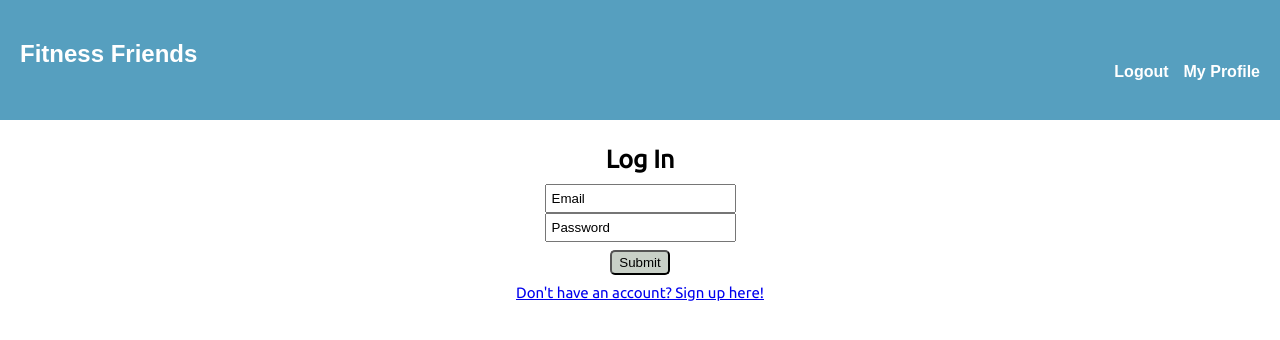
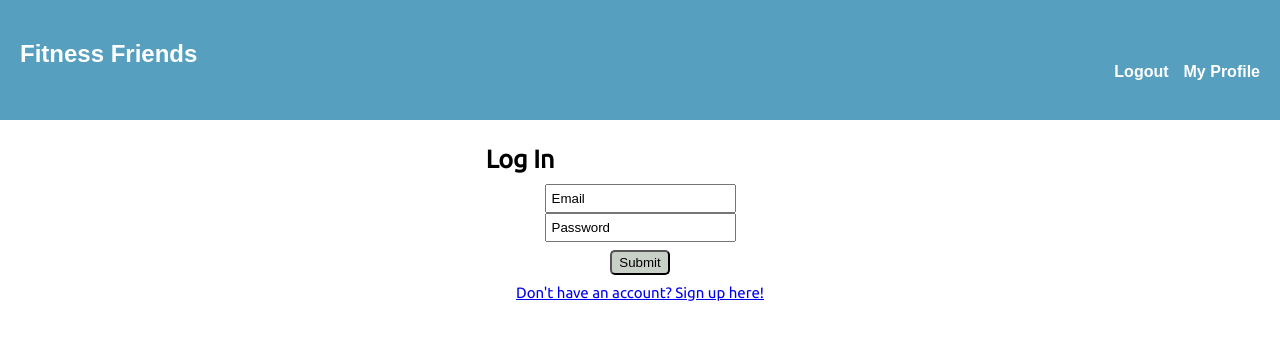
Before and after one commit to lenelow/fitness-friends, a React (Create React App) app: page /login in a window 1280 px wide. Shown: the top 340 px of the page. Built offline with nearby package versions, Linux system fonts and the light colour scheme; a web font is replaced by a local one.

Commit message:
touching up login styling

```diff
--- a/src/components/Login.css
+++ b/src/components/Login.css
@@ -8,6 +8,7 @@
     margin-bottom: 10px;
     margin-top: 25px;
     font-size: 25px;
+    margin-right: 240px;
 }
 
 .loginButton {
```
